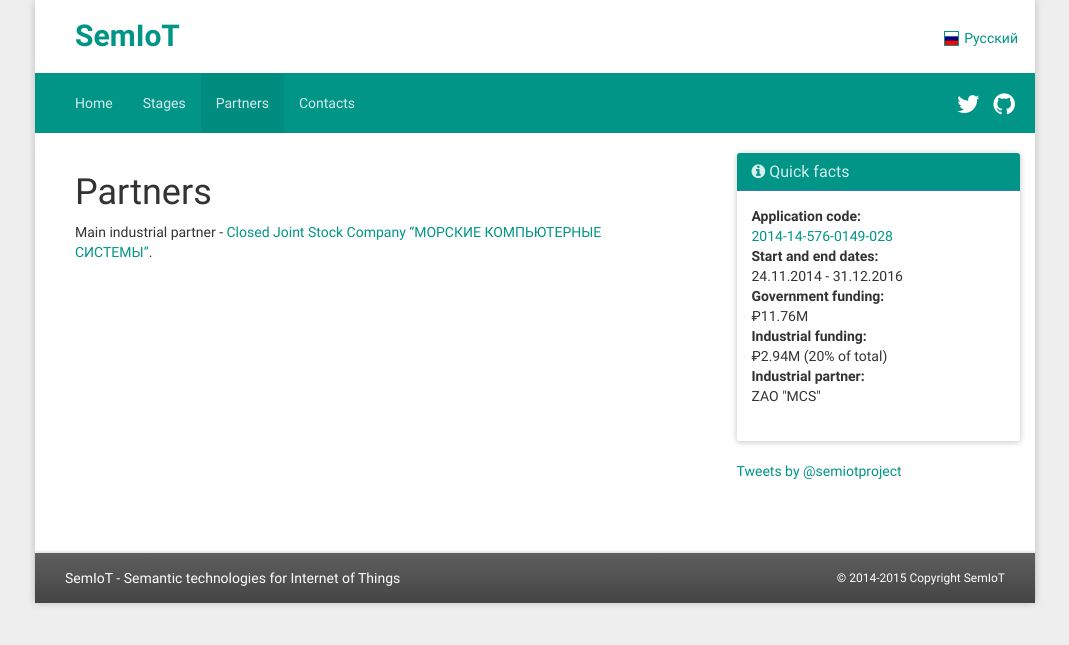
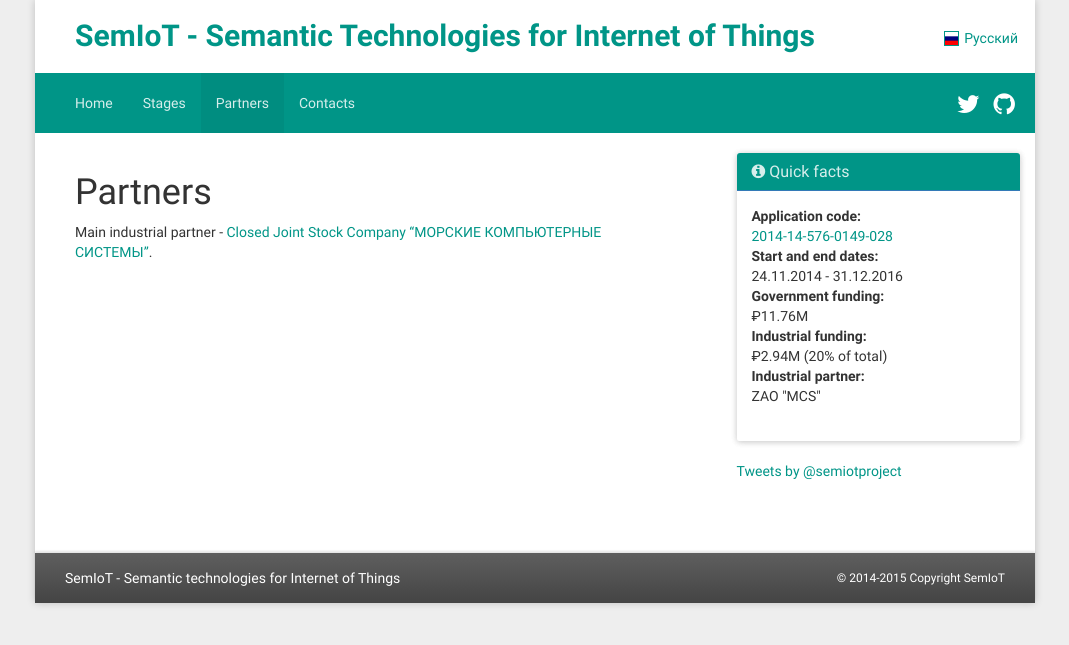
Before and after one commit to semiotproject/semiotproject.github.io, a Jekyll site: the page built from en/partners.md, in a window 1280 px wide. Shown: the top 645 px of the page, without its empty margins (105-1174 px from the left). Built offline with Jekyll 4.4.1, drawn with Linux system fonts in a browser that asks for light colours; nearby versions of some CDN libraries; comment, search, counter and statistics services are not loaded.

Commit message:
Updated the title of the site

```diff
--- a/_config.yml
+++ b/_config.yml
@@ -1,5 +1,5 @@
 # Site settings
-title: SemIoT
+title: SemIoT - Semantic Technologies for Internet of Things
 email: semiotproject@gmail.com
 description: > # Semantic technologies for Internet of Things
 baseurl: "" # the subpath of your site, e.g. /blog/
```
